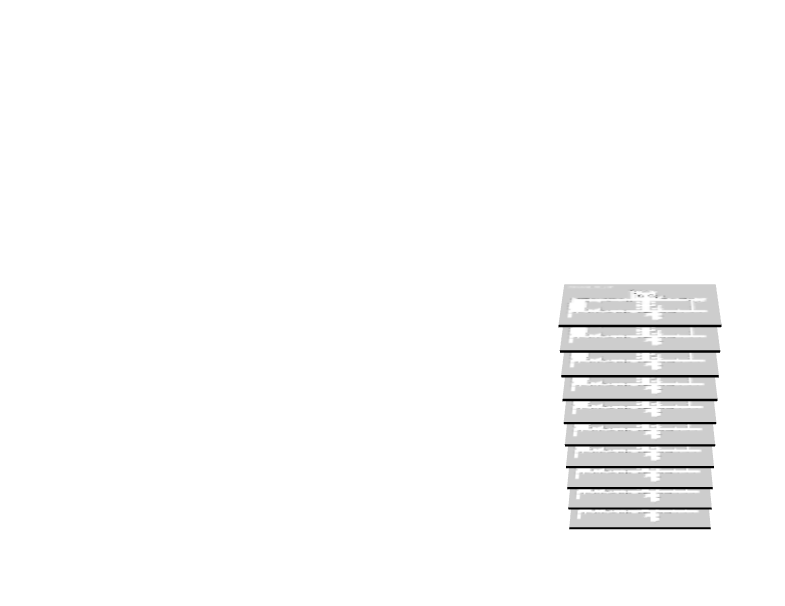
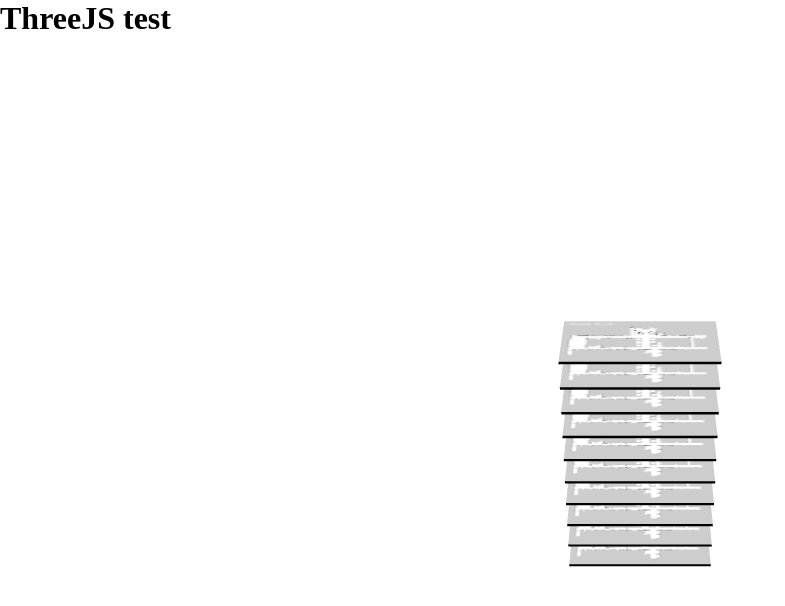
Before and after one commit to ismufang/threejs-test, a website built with Parcel: page index.html in a window 1280 px wide. Shown: the whole page, without its empty margins (0-785 px from the left). Built offline with nearby package versions, Linux system fonts and the light colour scheme.

Commit message:
add title

```diff
--- a/index.html
+++ b/index.html
@@ -12,6 +12,7 @@
     </style>
 </head>
 <body>
+    <h1>ThreeJS test</h1>
     <div id="canvas-frame" style="width:100%; height:100vh;"></div>
     <!-- <script src="/src/js/index.js"></script> -->
     <!-- <script src="/src/js/index2.js"></script> -->
```
